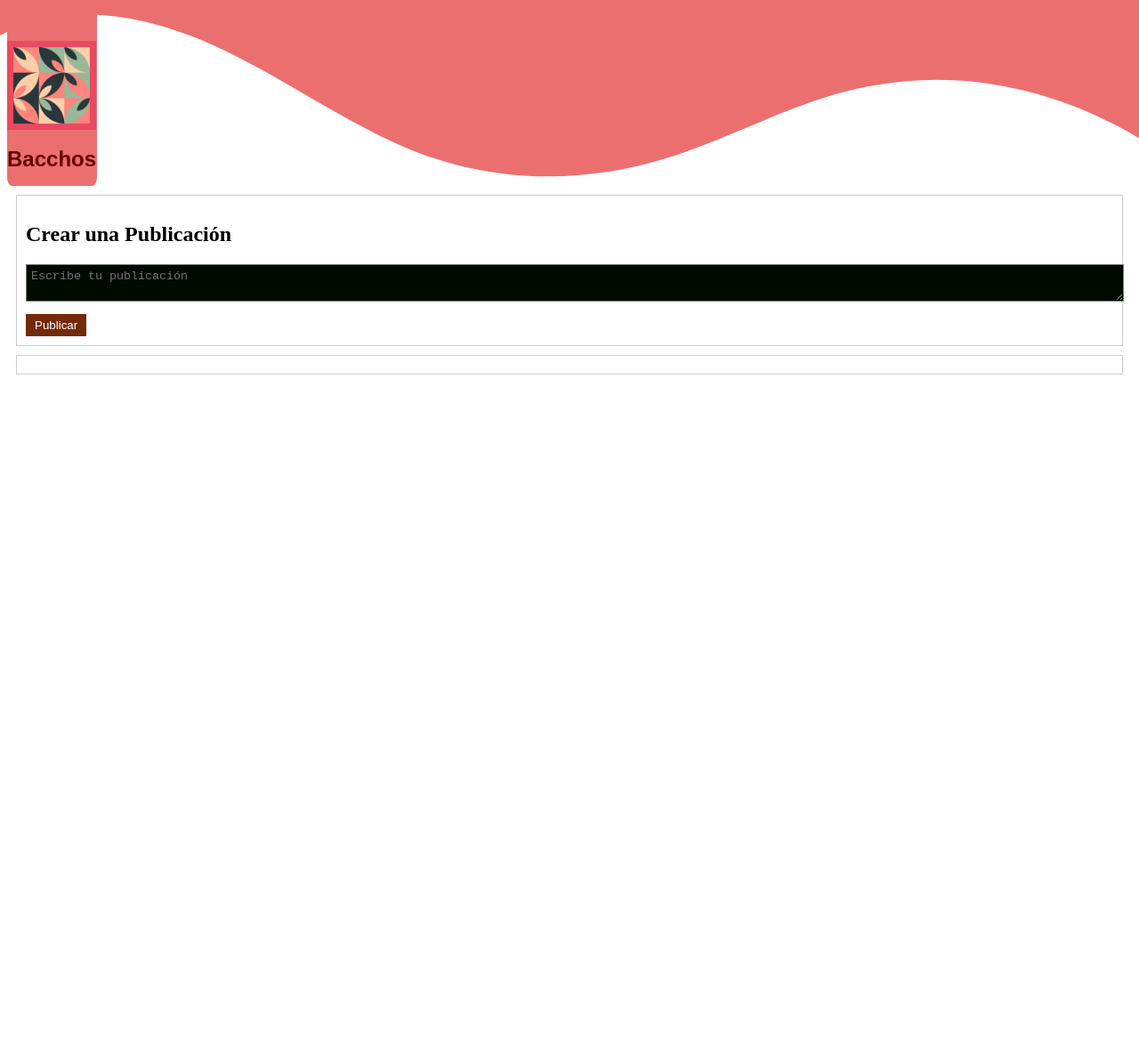
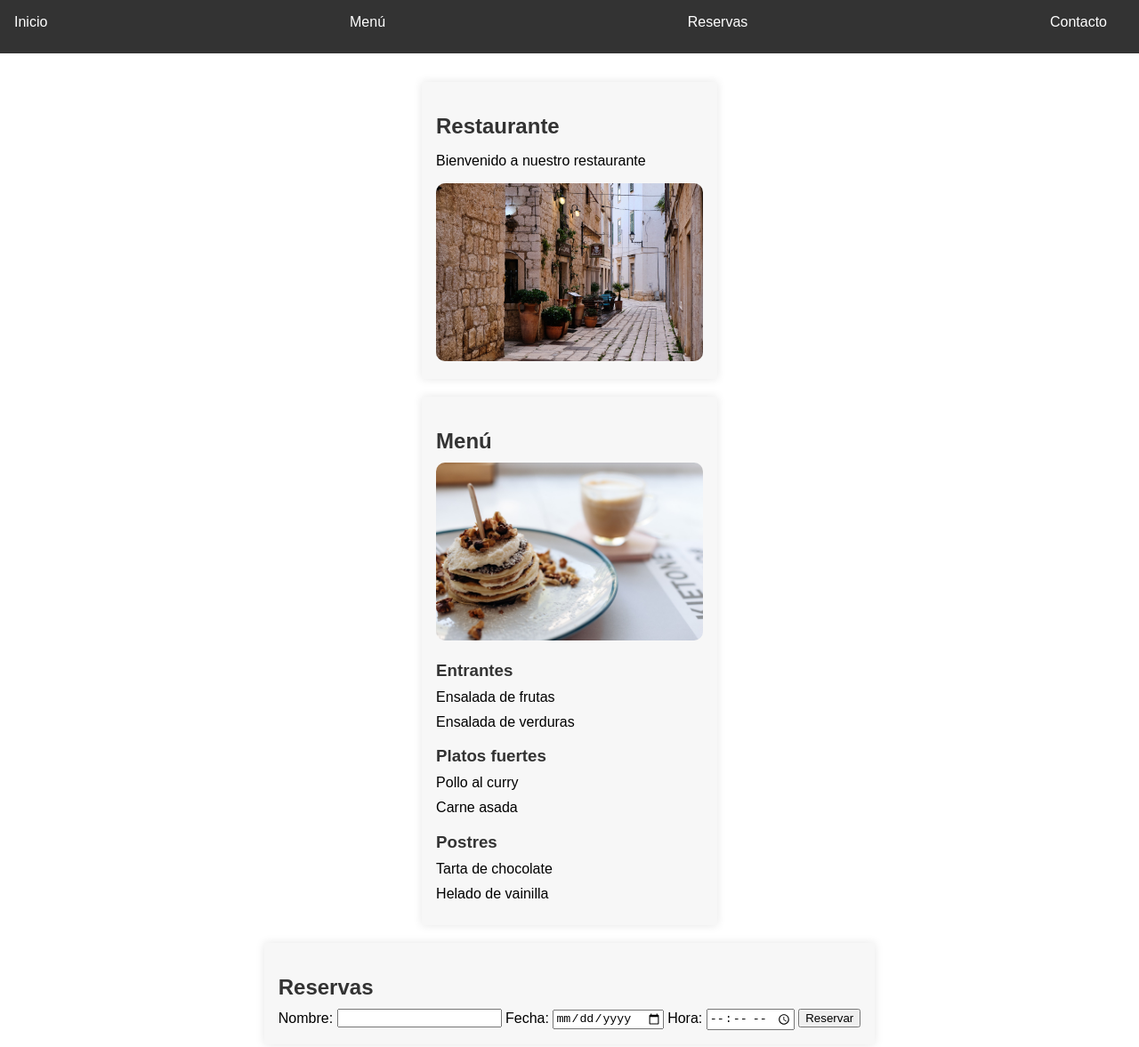
Before and after one commit to ThePacktur/htmlTest0.1, a plain HTML site: page index.html in a window 1280 px wide. Shown: the top 1177 px of the page at 89% size. Before the commit the page ends 800 px from the top, so only its background shows below. Drawn offline with Linux system fonts and the light colour scheme.

Commit message:
Update webRestaurant

```diff
--- /dev/null
+++ b/asses/css/estilos.css
@@ -0,0 +1,65 @@
+body {
+    font-family: Arial, sans-serif;
+    margin: 0;
+    padding: 0;
+}
+
+header {
+    background-color: #333;
+    color: #fff;
+    padding: 1em;
+    text-align: center;
+}
+
+nav ul {
+    list-style: none;
+    margin: 0;
+    padding: 0;
+    display: flex;
+    justify-content: space-between;
+}
+
+nav li {
+    margin-right: 20px;
+}
+
+nav a {
+    color: #fff;
+    text-decoration: none;
+}
+
+main {
+    display: flex;
+    flex-direction: column;
+    align-items: center;
+    padding: 2em;
+}
+
+section {
+    background-color: #f7f7f7;
+    padding: 1em;
+    margin-bottom: 20px;
+    box-shadow: 0 0 10px rgba(0, 0, 0, 0.1);
+}
+
+h1, h2, h3 {
+    color: #333;
+    margin-bottom: 10px;
+}
+
+ul {
+    list-style: none;
+    margin: 0;
+    padding: 0;
+}
+
+li {
+    margin-bottom: 10px;
+}
+
+img {
+    width: 100%;
+    height: 200px;
+    object-fit: cover;
+    border-radius: 10px;
+}
--- a/asses/css/style.css
+++ /dev/null
@@ -1,62 +0,0 @@
-
-.custom-shape-divider-top-1717788429 {
-  position: absolute;
-  top: 0;
-  left: 0;
-  width: 100%;
-  overflow: hidden;
-  line-height: 0;
-  transform: rotate(180deg);
-}
-
-.custom-shape-divider-top-1717788429 svg {
-  position: relative;
-  display: block;
-  width: calc(100% + 1.3px);
-  height: 201px;
-}
-
-.custom-shape-divider-top-1717788429 .shape-fill {
-  fill: #ec6f6f;
-}
-
-
-header {
-  padding-top: 3%;
-  font-size: 12px;
-  font-family: "Vibur", sans-serif;
-  background-color: #ec6f6f;
-  color: #660202;
-  width: 101px;
-  border-radius: 5%;
-  align-content: end;
-}
-#post-form {
-  border: 1px solid #ccc;
-  padding: 10px;
-  margin: 10px;
-}
-
-#post-content {
-  color: cornsilk;
-  background-color: #010a01;
-  width: 100%;
-  padding: 5px;
-  margin-bottom: 10px;
-}
-
-#post-button {
-  background-color: #742a08;
-  color: white;
-  border: none;
-  padding: 5px 10px;
-  cursor: pointer;
-}
-
-#posts {
-  color: black;
-  border: 1px solid #ccc;
-  margin: 10px;
-  padding: 10px;
-
-}
--- a/asses/docs/documents.xml
+++ /dev/null
@@ -1 +0,0 @@
-asdasdasdasdasdasdasdasdasdas
--- a/asses/js/clock.js
+++ /dev/null
@@ -1,16 +0,0 @@
-document.addEventListener("DOMContentLoaded", function() {
-    const postContent = document.getElementById("post-content");
-    const postButton = document.getElementById("post-button");
-    const postsContainer = document.getElementById("posts");
-
-    postButton.addEventListener("click", function() {
-        const content = postContent.value;
-        if (content) {
-            const post = document.createElement("div");
-            post.className = "post";
-            post.textContent = content;
-            postsContainer.appendChild(post);
-            postContent.value = "";
-        }
-    });
-});
--- a/index.html
+++ b/index.html
@@ -3,34 +3,79 @@
 <head>
     <meta charset="UTF-8">
     <meta name="viewport" content="width=device-width, initial-scale=1.0">
-    <title>Mi Red Social</title>
-    <link rel="stylesheet" href="asses/css/style.css">
+    <title>Document</title>
+    <link rel="stylesheet" href="asses/css/estilos.css">
 </head>
 <body>
-    <div class="custom-shape-divider-top-1717788429">
-        <svg data-name="Layer 1" xmlns="http://www.w3.org/2000/svg" viewBox="0 0 1200 120" preserveAspectRatio="none">
-            <path d="M985.66,92.83C906.67,72,823.78,31,743.84,14.19c-82.26-17.34-168.06-16.33-250.45.39-57.84,11.73-114,31.07-172,41.86A600.21,600.21,0,0,1,0,27.35V120H1200V95.8C1132.19,118.92,1055.71,111.31,985.66,92.83Z" class="shape-fill"></path>
-        </svg>
-    </div>
-
     <header>
-        <img img src="asses/img/pattern.png" alt="mosaiko" width="100" height="100">
-        <h1>Bacchos</h1>
+        <nav>
+            <ul>
+                <li><a href="#inicio">Inicio</a></li>
+                <li><a href="#menu">Menú</a></li>
+                <li><a href="#reservas">Reservas</a></li>
+                <li><a href="#contacto">Contacto</a></li>
+            </ul>
+        </nav>
     </header>
-
-
-    <section class="Neon-text" id="post-form">
-        <h2>Crear una Publicación</h2>
-
-
-        <textarea id="post-content" placeholder="Escribe tu publicación"></textarea>
-        <button id="post-button">Publicar</button>
-    </section>
-
-    <section id="posts">
-        <!-- Aquí se mostrarán las publicaciones -->
-    </section>
-
-    <script src="asses/js/clock.js"></script>
+    <main>
+        <section id="inicio">
+            <h1>Restaurante</h1>
+            <p>Bienvenido a nuestro restaurante</p>
+            <img src="asses/img/street-6099209_1920.jpg" alt="Imagen del restaurante">
+        </section>
+        <section id="menu">
+            <h2>Menú</h2>
+            <img src="asses/img/pancakes-5989136_1280.jpg" alt="Imagen Desayuno">
+            <ul>
+                <li><h3>Entrantes</h3>
+                    <ul>
+                        <li>Ensalada de frutas</li>
+                        <li>Ensalada de verduras</li>
+                    </ul>
+                </li>
+                <li><h3>Platos fuertes</h3>
+                    <ul>
+                        <li>Pollo al curry</li>
+                        <li>Carne asada</li>
+                    </ul>
+                </li>
+                <li><h3>Postres</h3>
+                    <ul>
+                        <li>Tarta de chocolate</li>
+                        <li>Helado de vainilla</li>
+                    </ul>
+                </li>
+            </ul>
+        </section>
+        <section id="reservas">
+            <h2>Reservas</h2>
+            <form>
+                <label for="nombre">Nombre:</label>
+                <input type="text" id="nombre" name="nombre">
+                <label for="fecha">Fecha:</label>
+                <input type="date" id="fecha" name="fecha">
+                <label for="hora">Hora:</label>
+                <input type="time" id="hora" name="hora">
+                <button>Reservar</button>
+            </form>
+        </section>
+        <section id="contacto">
+            <h2>Contacto</h2>
+            <p>Si tienes alguna pregunta o comentario, no dudes en contactarnos</p>
+            <form>
+                <label for="nombre">Nombre:</label>
+                <input type="text" id="nombre" name="nombre">
+                <label for="email">Email:</label>
+                <input type="email" id="email" name="email">
+                <label for="mensaje">Mensaje:</label>
+                <textarea id="mensaje" name="mensaje"></textarea>
+                <button>Enviar</button>
+            </form>
+        </section>
+    </main>
+    <footer>
+        <p>&copy; 2023 Restaurante</p>
+    </footer>
+    <script src="script.js"></script>
 </body>
 </html>
```
Also changed, not shown: asses/img/pancakes-5989136_1280.jpg (added), asses/img/pattern.png (deleted), asses/img/street-6099209_1920.jpg (added).
